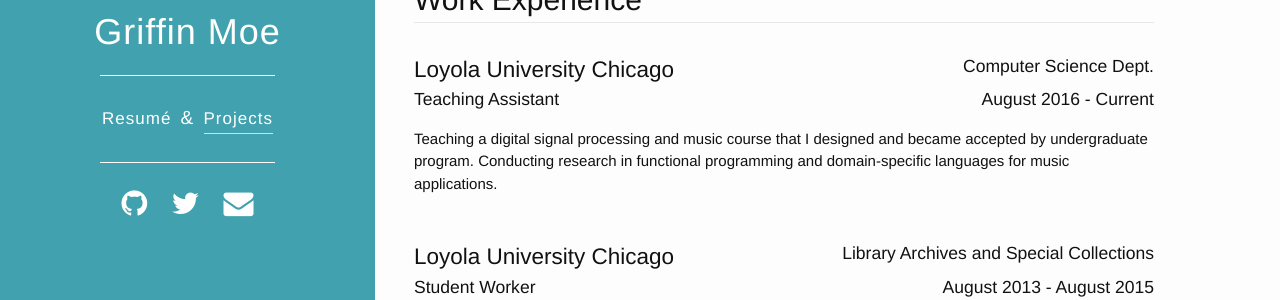
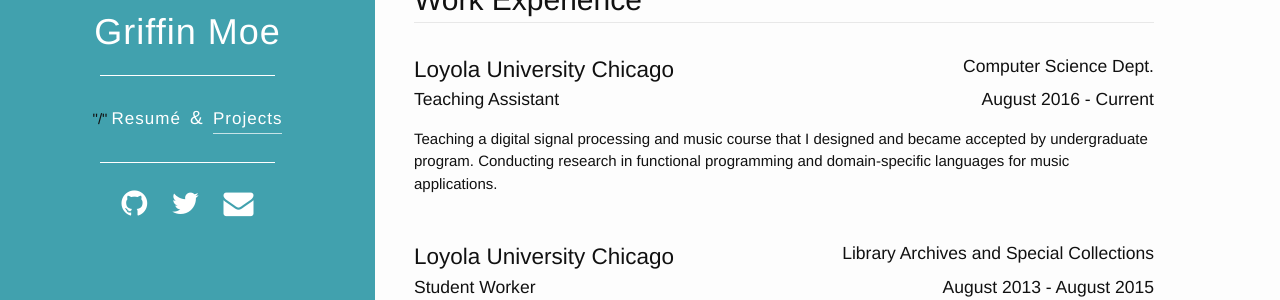
Before and after one commit to gmoe/gmoe.github.io, a Jekyll site: the page built from index.html, in a window 1280 px wide. Shown: the part 227-527 px from the top of the page. Built offline with Jekyll 4.4.1, drawn with Linux system fonts in a browser that asks for light colours.

Commit message:
Testing URL bug.

```diff
--- a/_includes/header.html
+++ b/_includes/header.html
@@ -16,6 +16,7 @@
         </a>
 
         <div class="trigger">
+          {{ page.url | inspect }}
 
           {% if page.url == "/index.html" %}
           <div class="link-button current-link">
--- a/css/main.scss
+++ b/css/main.scss
@@ -16,6 +16,7 @@ $background-color: #fdfdfd;
 $brand-color:      #41A1AE; //2a7ae2
 //$cover-background-color: #02779E; //Default
 $cover-background-color: #41A1AE;
+//$cover-background-color: #4E8F87;
 //$cover-background-color: #A47988;
 
 $grey-color:       #828282;
```
